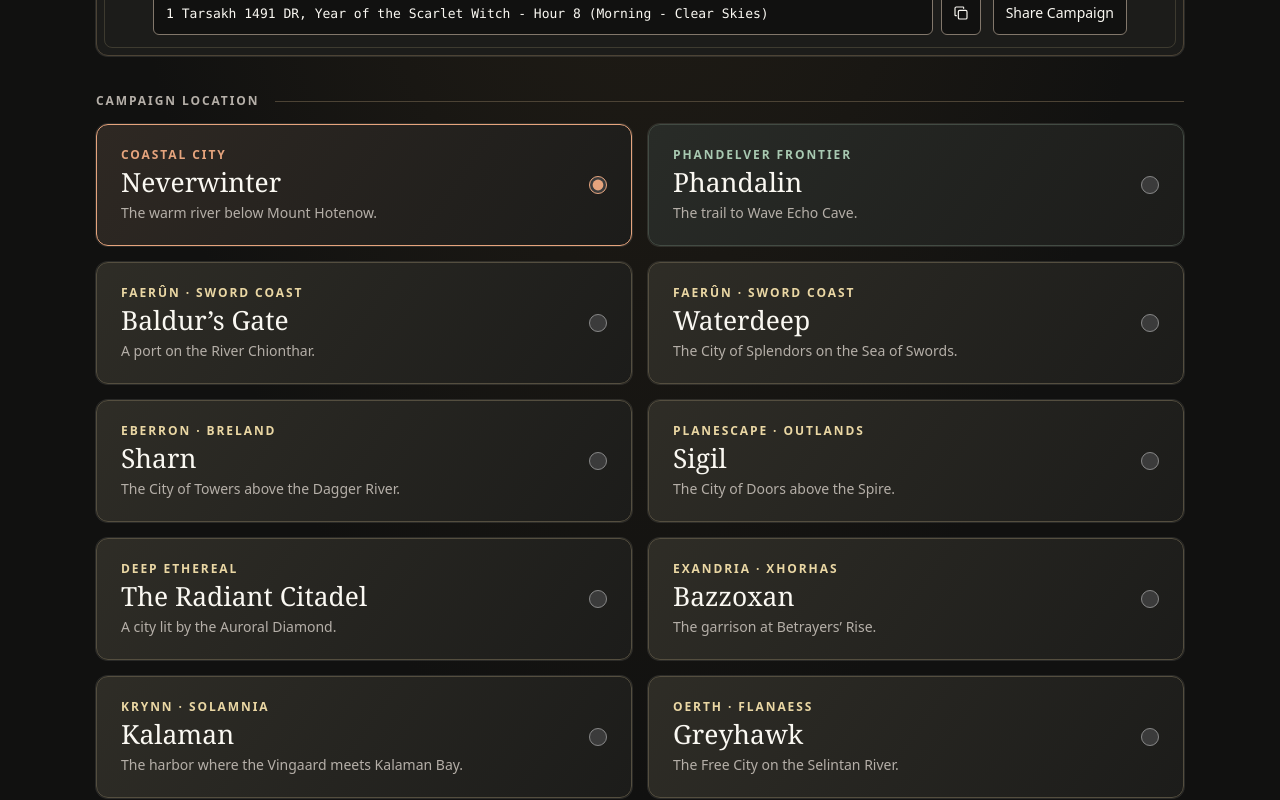
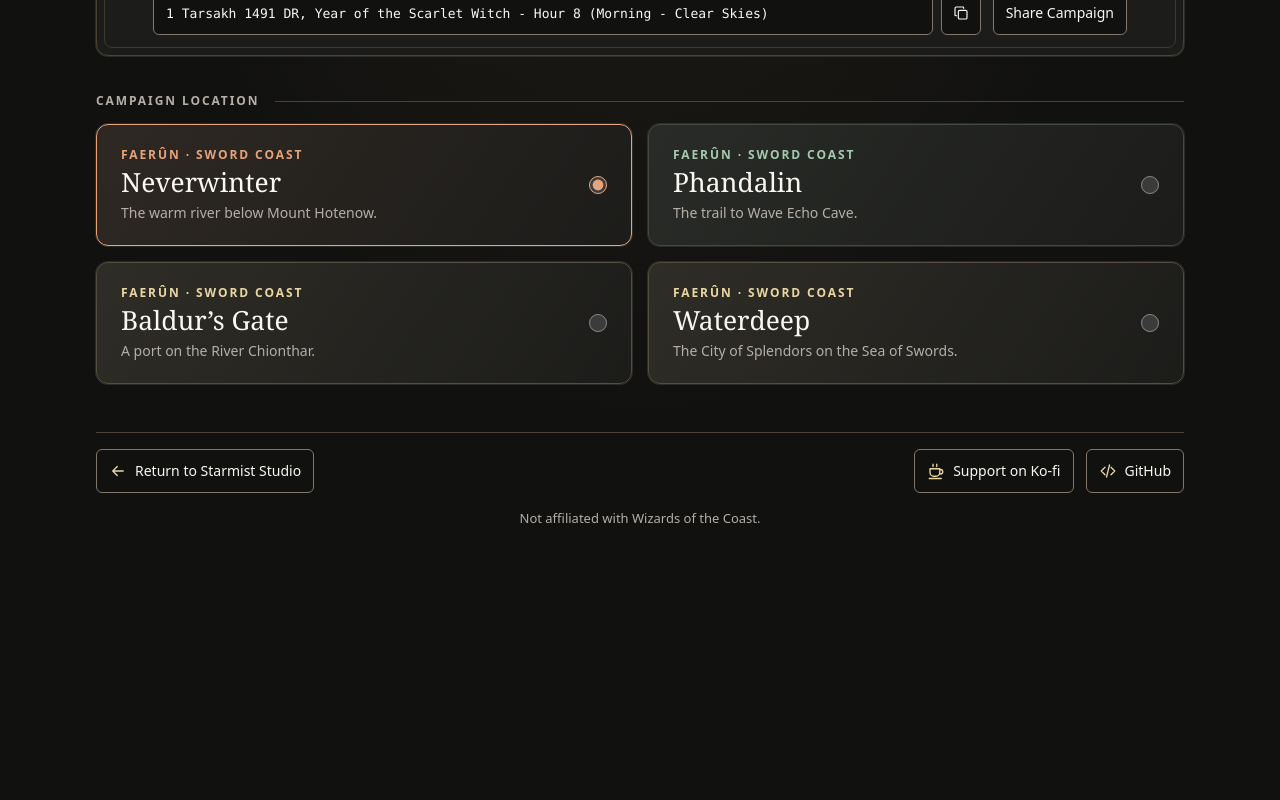
Before and after one commit to starbornone/harptos-calendar-tracker, a React (Vite) app: page / in a window 1280 px wide. Shown: the part 760-1560 px from the top of the page. After the commit the page ends 1320 px from the top, so only its background shows below. Built offline with nearby package versions, Linux system fonts and the light colour scheme.

Commit message:
feat: limit the selector to Harptos Sword Coast locations
Tag each catalog entry with its calendar, label Faerûn sites consistently, and hide non-Harptos settings until later calendars land.

Co-authored-by: Cursor <cursoragent@cursor.com>

```diff
--- a/src/App.tsx
+++ b/src/App.tsx
@@ -22,7 +22,7 @@ import {
   toElapsedMinutes,
   type HarptosDateTime,
 } from "./harptos.ts";
-import { campaignLocations, locationIds } from "./locations.ts";
+import { campaignLocations, visibleLocationIds } from "./locations.ts";
 import { formatLocalizedDate, translate, type Locale } from "./localization.ts";
 import { getFaerunianTime } from "./time-markers.ts";
 import { getHourlyWeather } from "./weather.ts";
@@ -318,7 +318,7 @@ function CampaignLedger({ initialView, initialShareStatus, locale, onSwitchToEng
       <fieldset className="campaign-setting" disabled={isPreview}>
         <legend className="eyebrow setting-heading">{t("Campaign location")}</legend>
         <div className="location-grid">
-          {locationIds.map((id) => {
+          {visibleLocationIds(locationId).map((id) => {
             const location = campaignLocations[id];
             return <Card key={id} className="location-panel py-0" data-location={id}>
               <CardContent className="grow p-0">
--- a/src/localization.ts
+++ b/src/localization.ts
@@ -121,10 +121,8 @@ const simplifiedChinese: Readonly<Record<string, string>> = {
   "Clear Air": "空气清朗",
   "Ethereal Mist": "以太薄雾",
 
-  "Coastal city": "沿海城市",
   Neverwinter: "无冬城",
   "The warm river below Mount Hotenow.": "霍特瑙山下的温暖河流。",
-  "Phandelver frontier": "凡达林边境",
   Phandalin: "凡达林",
   "The trail to Wave Echo Cave.": "通往回声洞的小径。",
   "Faerûn · Sword Coast": "费伦 · 剑湾",
--- a/src/locations.ts
+++ b/src/locations.ts
@@ -1,4 +1,13 @@
 export type SolarDaylightProfile = { winter: number; summer: number };
+
+export type CampaignCalendar =
+  | "harptos"
+  | "galifar"
+  | "exandrian"
+  | "krynn"
+  | "greyhawk"
+  | "sigil"
+  | "radiant";
 
 type SurfaceWeather = {
   salt: number;
@@ -13,60 +22,72 @@ export type CampaignLocation = {
   name: string;
   region: string;
   detail: string;
+  calendar: CampaignCalendar;
 } & (
   | { mode: "solar"; daylight: SolarDaylightProfile; weather: SurfaceWeather }
   | { mode: "sigil" | "auroral"; weather: { salt: number; conditions: readonly (readonly [string, number])[] } }
 );
 
 // Daylight values are campaign estimates in minutes at Midwinter and Midsummer.
+// Non-Harptos calendars stay in the catalog for future support; the selector hides them for now.
 export const campaignLocations = {
   neverwinter: {
-    name: "Neverwinter", region: "Coastal city", detail: "The warm river below Mount Hotenow.",
+    name: "Neverwinter", region: "Faerûn · Sword Coast", detail: "The warm river below Mount Hotenow.",
+    calendar: "harptos",
     mode: "solar", daylight: { winter: 480, summer: 960 },
     weather: { fog: 18, rain: 19, snow: 5, salt: 0x9e37_79b9 },
   },
   phandalin: {
-    name: "Phandalin", region: "Phandelver frontier", detail: "The trail to Wave Echo Cave.",
+    name: "Phandalin", region: "Faerûn · Sword Coast", detail: "The trail to Wave Echo Cave.",
+    calendar: "harptos",
     mode: "solar", daylight: { winter: 480, summer: 940 },
     weather: { fog: 9, rain: 15, snow: 24, salt: 0x85eb_ca6b },
   },
   "baldurs-gate": {
     name: "Baldur’s Gate", region: "Faerûn · Sword Coast", detail: "A port on the River Chionthar.",
+    calendar: "harptos",
     mode: "solar", daylight: { winter: 560, summer: 880 },
     weather: { fog: 26, rain: 23, snow: 4, salt: 0x517c_c1b7 },
   },
   waterdeep: {
     name: "Waterdeep", region: "Faerûn · Sword Coast", detail: "The City of Splendors on the Sea of Swords.",
+    calendar: "harptos",
     mode: "solar", daylight: { winter: 520, summer: 920 },
     weather: { fog: 17, rain: 28, snow: 13, wind: 8, salt: 0x1b87_3593 },
   },
   sharn: {
     name: "Sharn", region: "Eberron · Breland", detail: "The City of Towers above the Dagger River.",
+    calendar: "galifar",
     mode: "solar", daylight: { winter: 720, summer: 720 },
     weather: { fog: 14, rain: 72, snow: 0, warmth: 1, salt: 0xc2b2_ae35 },
   },
   sigil: {
     name: "Sigil", region: "Planescape · Outlands", detail: "The City of Doors above the Spire.",
+    calendar: "sigil",
     mode: "sigil",
     weather: { salt: 0x27d4_eb2f, conditions: [["Smog", 45], ["Fog", 25], ["Drizzle", 22], ["Clear Air", 8]] },
   },
   "radiant-citadel": {
     name: "The Radiant Citadel", region: "Deep Ethereal", detail: "A city lit by the Auroral Diamond.",
+    calendar: "radiant",
     mode: "auroral",
     weather: { salt: 0x1656_67b1, conditions: [["Clear Air", 65], ["Ethereal Mist", 35]] },
   },
   bazzoxan: {
     name: "Bazzoxan", region: "Exandria · Xhorhas", detail: "The garrison at Betrayers’ Rise.",
+    calendar: "exandrian",
     mode: "solar", daylight: { winter: 580, summer: 860 },
     weather: { fog: 4, rain: 7, snow: 18, wind: 32, salt: 0xd3a2_646c },
   },
   kalaman: {
     name: "Kalaman", region: "Krynn · Solamnia", detail: "The harbor where the Vingaard meets Kalaman Bay.",
+    calendar: "krynn",
     mode: "solar", daylight: { winter: 540, summer: 900 },
     weather: { fog: 24, rain: 26, snow: 12, wind: 8, salt: 0xfd70_46c5 },
   },
   greyhawk: {
     name: "Greyhawk", region: "Oerth · Flanaess", detail: "The Free City on the Selintan River.",
+    calendar: "greyhawk",
     mode: "solar", daylight: { winter: 570, summer: 870 },
     weather: { fog: 12, rain: 20, snow: 22, salt: 0xb55a_4f09 },
   },
@@ -74,3 +95,13 @@ export const campaignLocations = {
 
 export type LocationId = keyof typeof campaignLocations;
 export const locationIds = Object.keys(campaignLocations) as LocationId[];
+
+export function usesHarptosCalendar(id: LocationId): boolean {
+  return campaignLocations[id].calendar === "harptos";
+}
+
+export const selectableLocationIds = locationIds.filter(usesHarptosCalendar);
+
+export function visibleLocationIds(selected: LocationId): LocationId[] {
+  return usesHarptosCalendar(selected) ? selectableLocationIds : [selected, ...selectableLocationIds];
+}
```
Also changed, not shown: 1 other file (tests, documents, lock files or other folders).
